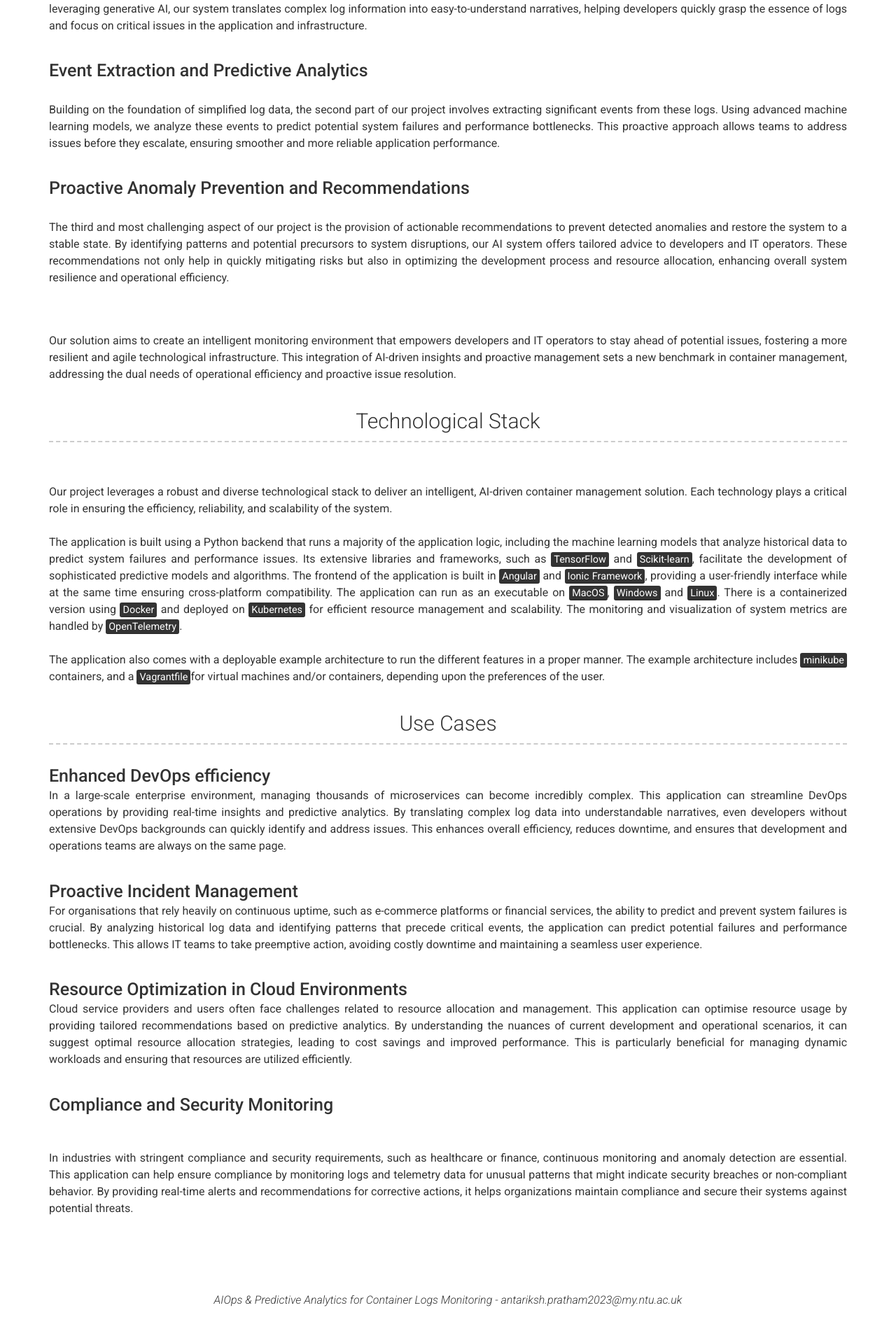
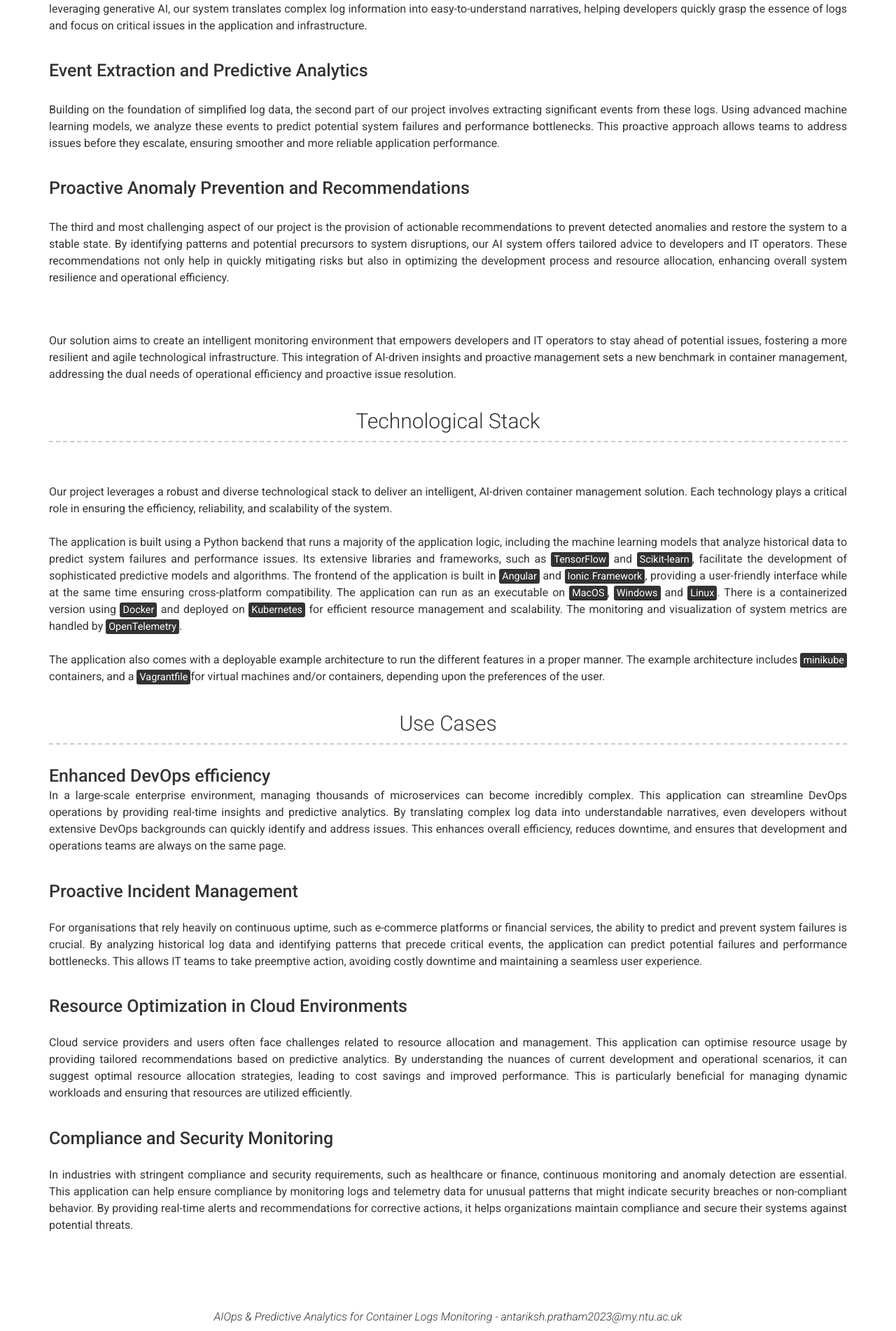
Before and after one commit to APratham/testsite, a Jekyll site: the page built from gh-pages/index.md, in a window 1280 px wide. Shown: the part 894-2796 px from the top of the page at 70% size. Built offline with Jekyll 4.4.1, drawn with Linux system fonts in a browser that asks for light colours; nearby versions of some CDN libraries; before the commit the page ends 2772 px from its top, so only the background shows below that.

```diff
--- a/gh-pages/_data/education.yml
+++ b/gh-pages/_data/education.yml
@@ -2,6 +2,7 @@
 - layout: top
   name: Enhanced DevOps efficiency
   description: | # this will include new lines to allow paragraphs
+    <div></div>
     In a large-scale enterprise environment, managing thousands of microservices can become incredibly complex.
     This application can streamline DevOps operations by providing real-time insights and predictive analytics.
     By translating complex log data into understandable narratives, even developers without extensive DevOps
@@ -11,6 +12,7 @@
 - layout: top
   name: Proactive Incident Management
   description: |
+    <br>
     For organisations that rely heavily on continuous uptime, such as e-commerce platforms or financial services,
     the ability to predict and prevent system failures is crucial. By analyzing historical log data and
     identifying patterns that precede critical events, the application can predict potential failures and
@@ -20,6 +22,7 @@
 - layout: top
   name: Resource Optimization in Cloud Environments
   description: |
+    <br>
     Cloud service providers and users often face challenges related to resource allocation and management.
     This application can optimise resource usage by providing tailored recommendations based on
     predictive analytics. By understanding the nuances of current development and operational scenarios,
@@ -30,7 +33,7 @@
 - layout: top
   name: Compliance and Security Monitoring
   description: |
-    <br><br>
+    <br>
     In industries with stringent compliance and security requirements, such as healthcare or finance,
     continuous monitoring and anomaly detection are essential. This application can help ensure
     compliance by monitoring logs and telemetry data for unusual patterns that might indicate security
```
